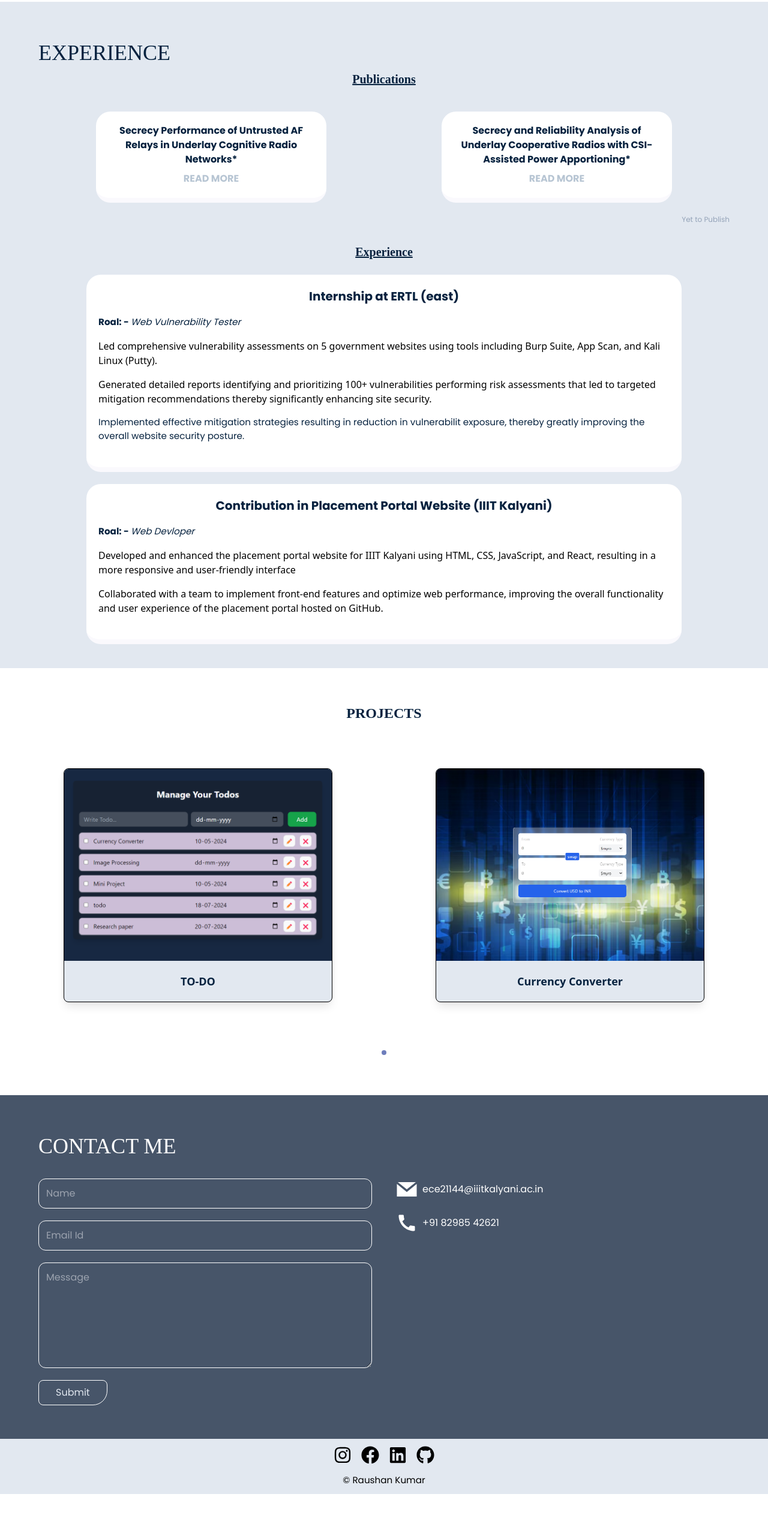
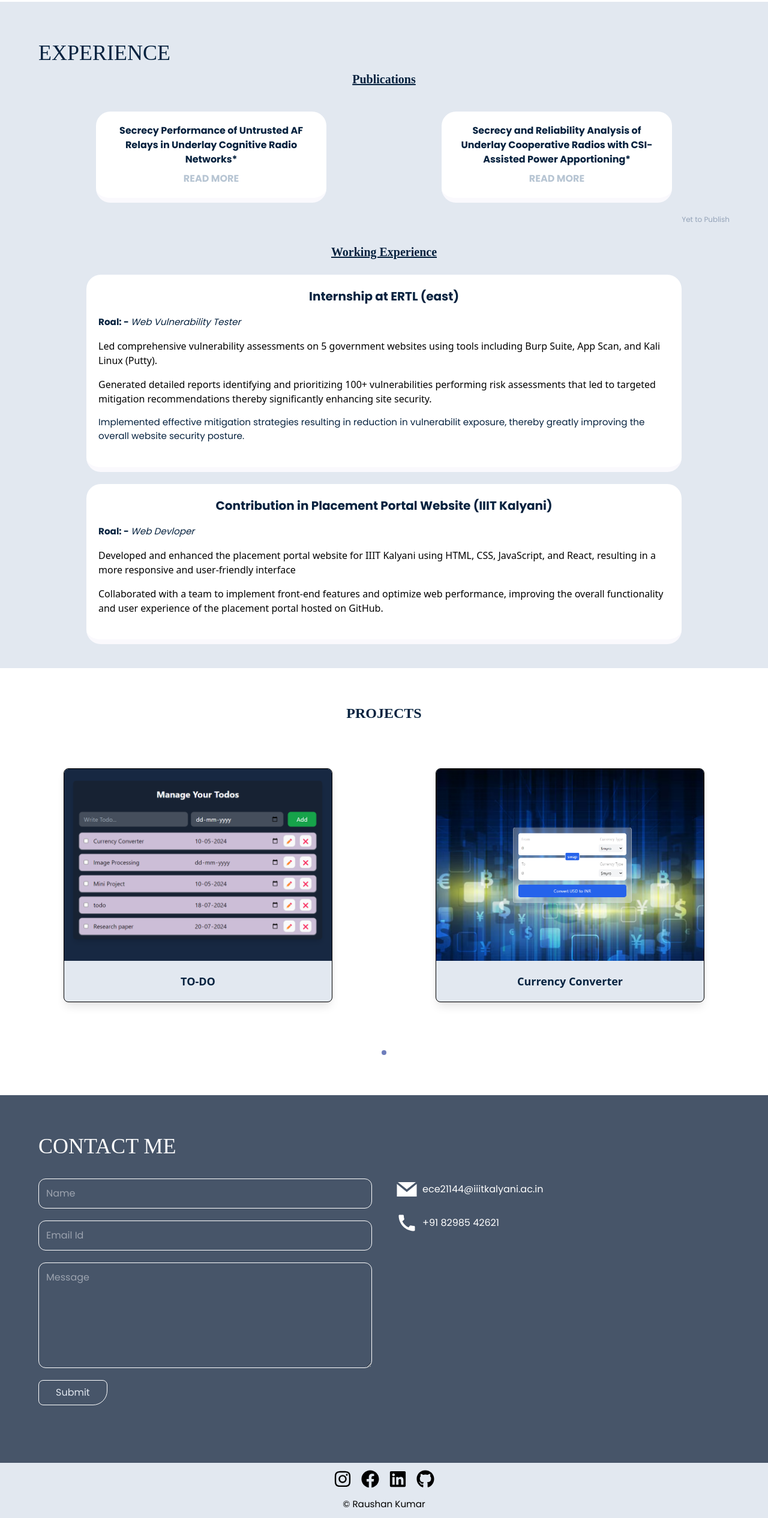
Before and after one commit to Raus82985/Portfolio, a React (Vite) app: page / in a window 1280 px wide. Shown: the part 2099-4630 px from the top of the page at 60% size. Before the commit the page ends 4590 px from the top, so only its background shows below. Built offline with nearby package versions, Linux system fonts and the light colour scheme; a web font is replaced by a local one.

Commit message:
a small change

```diff
--- a/src/components/Contact.jsx
+++ b/src/components/Contact.jsx
@@ -63,7 +63,7 @@ const Contact = () => {
   };
 
   return (
-    <section className="bg-slate-600 text-white" id="contact">
+    <section className="bg-slate-600 pb-10 text-white" id="contact">
       <Toaster />
       <div className="md:container px-5 py-14">
         <h4
--- a/src/components/Experience.jsx
+++ b/src/components/Experience.jsx
@@ -71,7 +71,7 @@ const Experience = () => {
 
           {/* Experience Section */}
           <div>
-            <h3 className={`font-bold mb-6 text-center underline text-xl`}>Experience</h3>
+            <h3 className={`font-bold mb-6 text-center underline text-xl`}>Working Experience</h3>
             <div className={`grid grid-cols-1 gap-5 justify-center mb-10`}>
               {Experience.Experience_content.map((exp, index) => (
                 <div
```
